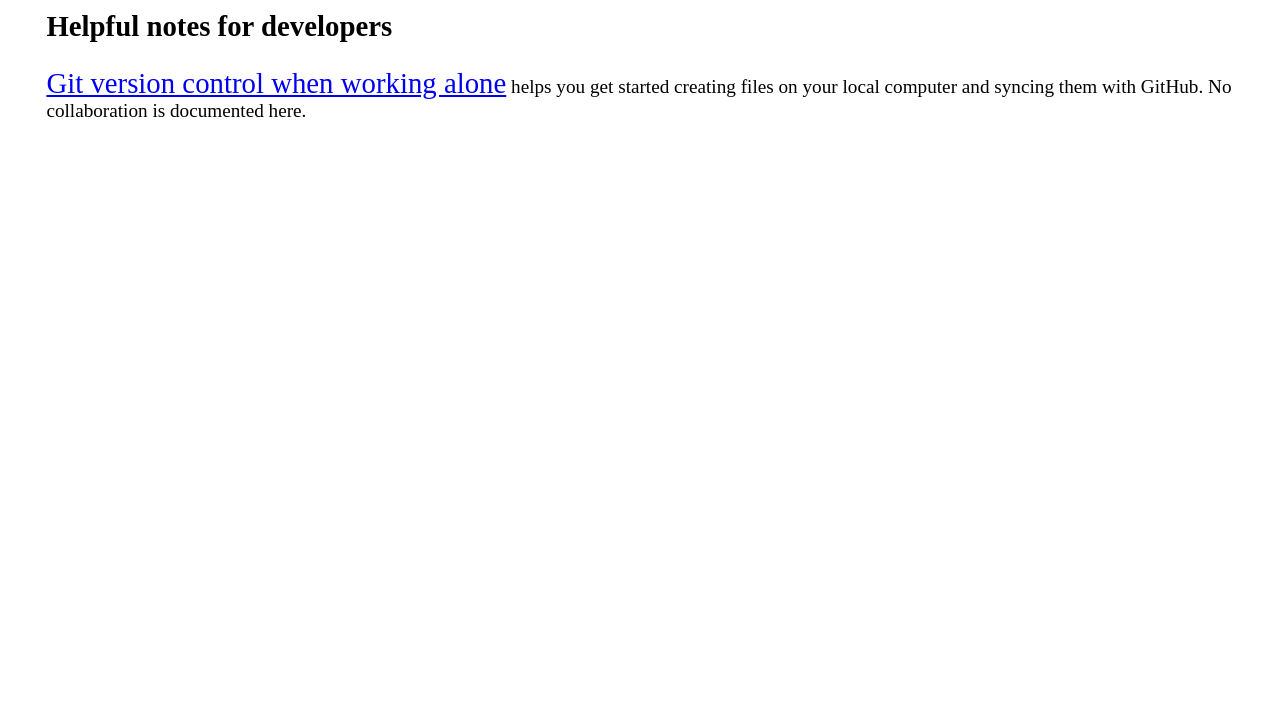
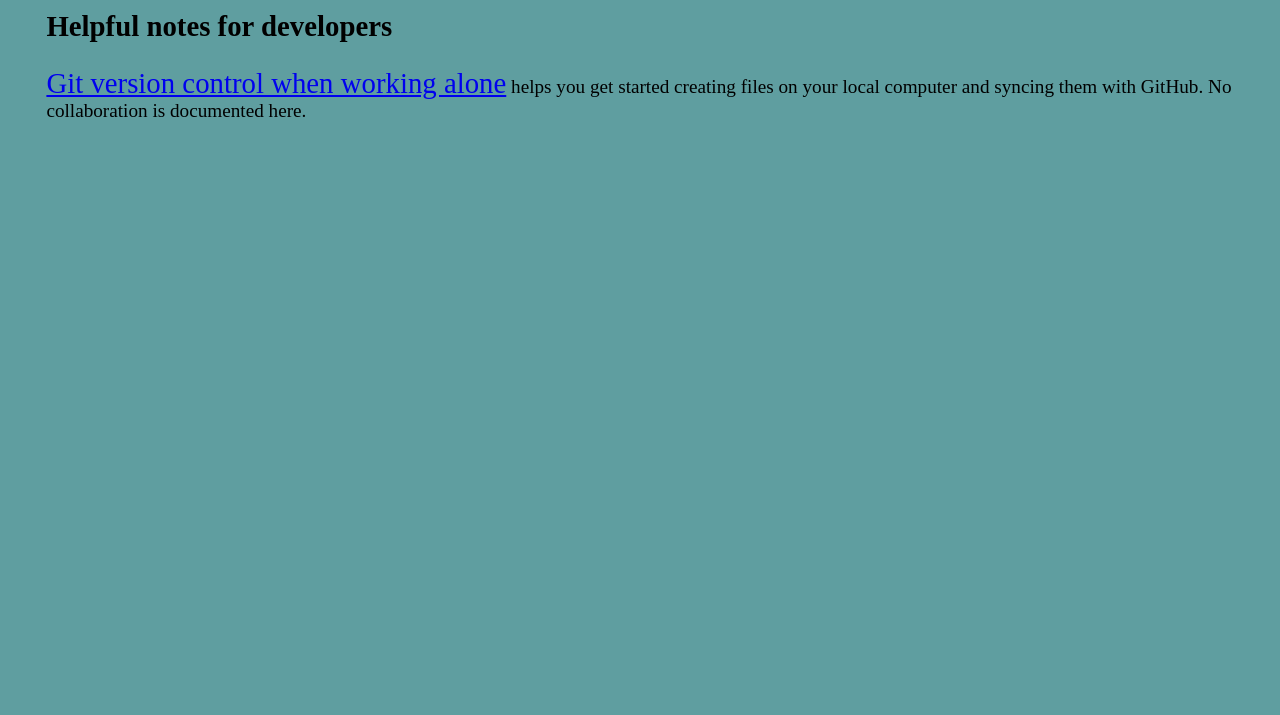
Before and after one commit to Instructor-Stan/developer-cheat-sheets, a plain HTML site: page index.html in a window 1280 px wide. Shown: the part 85-800 px from the top of the page. Drawn offline with Linux system fonts and the light colour scheme.

Commit message:
Added more formatting to index.html

```diff
--- a/index.html
+++ b/index.html
@@ -5,7 +5,7 @@
         <meta name="viewport" content="width=device-width">
         <title>Stan's Cheat Sheets</title>
         <style>
-            body {font-size: larger; padding-left: 2em;}
+            body {font-size: larger; padding-left: 2em; background-color: cadetblue;}
             h1 {margin-bottom: 0px;}
             h2 {margin-top: 0px;}
             #largr {font-size: 1.5em;}
```
